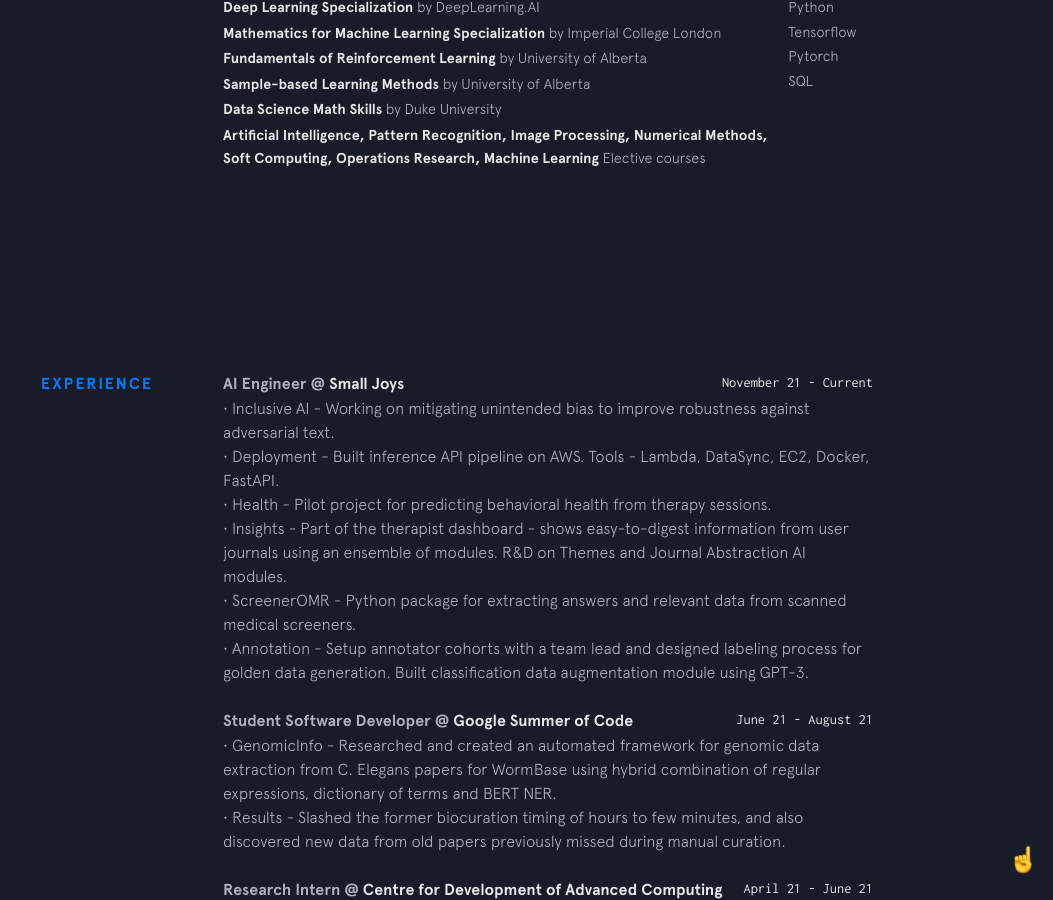
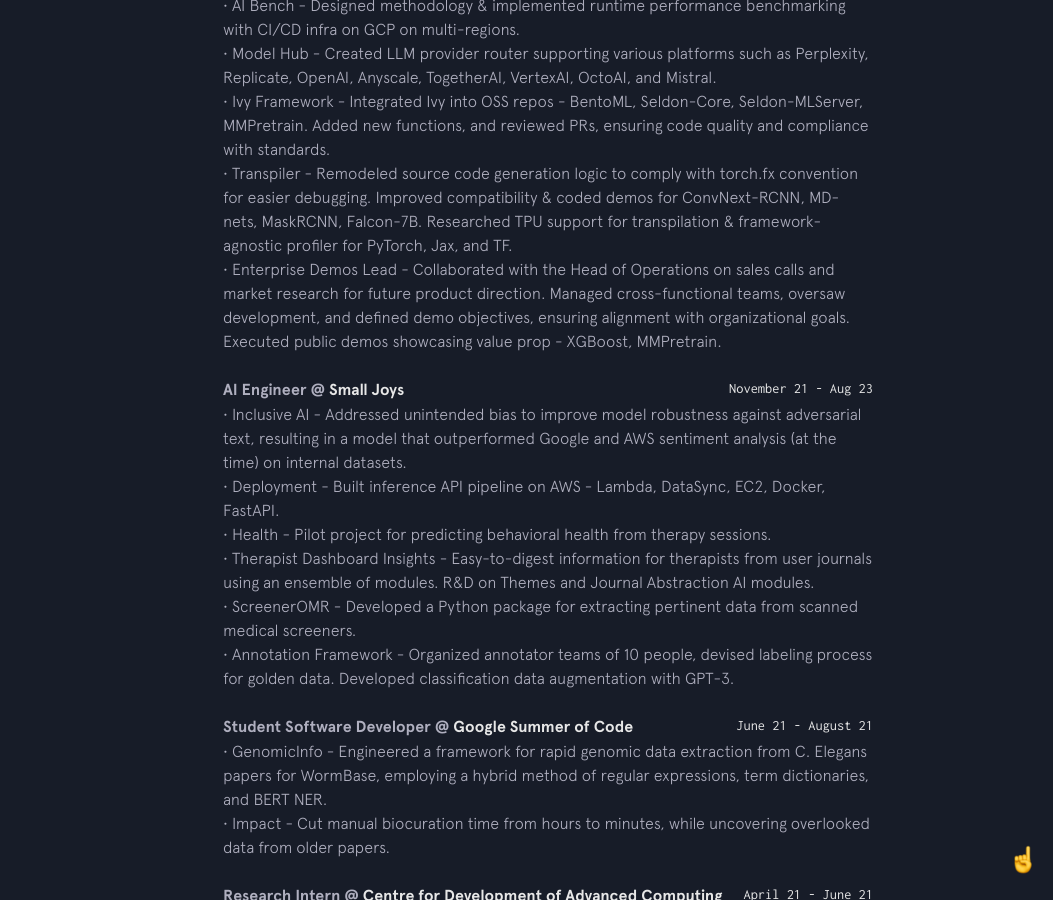
Before and after one commit to rishabgit/rishab.codes, a Jekyll site: the page built from index.html, in a window 1280 px wide and 900 px high, scrolled down 1355 px. Shown: the whole window, without its empty margins (227-1280 px from the left). Built offline with Jekyll 4.4.1, drawn with Linux system fonts in a browser that asks for light colours; nearby versions of some CDN libraries; some of the changed text lies outside the part shown.

Commit message:
adds unify exp

```diff
--- a/_data/experience.yml
+++ b/_data/experience.yml
@@ -1,32 +1,38 @@
+- company: Unify (YC W23)
+  url: https://unify.ai/
+  time: May 23 - Current
+  position: AI Engineer
+  description: • AI Bench - Designed methodology & implemented runtime performance benchmarking with CI/CD infra on GCP on multi-regions. <br> • Model Hub - Created LLM provider router supporting various platforms such as Perplexity, Replicate, OpenAI, Anyscale, TogetherAI, VertexAI, OctoAI, and Mistral. <br> • Ivy Framework - Integrated Ivy into OSS repos - BentoML, Seldon-Core, Seldon-MLServer, MMPretrain. Added new functions, and reviewed PRs, ensuring code quality and compliance with standards. <br> • Transpiler -  Remodeled source code generation logic to comply with torch.fx convention for easier debugging. Improved compatibility & coded demos for ConvNext-RCNN, MD-nets, MaskRCNN, Falcon-7B. Researched TPU support for transpilation & framework-agnostic profiler for PyTorch, Jax, and TF. <br> • Enterprise Demos Lead - Collaborated with the Head of Operations on sales calls and market research for future product direction. Managed cross-functional teams, oversaw development, and defined demo objectives, ensuring alignment with organizational goals. Executed public demos showcasing value prop - XGBoost, MMPretrain.
+
 - company: Small Joys
-  url: https://www.linkedin.com/company/smalljoys/
-  time: November 21 - Current
+  url: https://smalljoys.life/home
+  time: November 21 - Aug 23
   position: AI Engineer
-  description: • Inclusive AI - Working on mitigating unintended bias to improve robustness against adversarial text. <br> • Deployment - Built inference API pipeline on AWS. Tools - Lambda, DataSync, EC2, Docker, FastAPI. <br> • Health - Pilot project for predicting behavioral health from therapy sessions. <br> • Insights - Part of the therapist dashboard - shows easy-to-digest information from user journals using an ensemble of modules. R&D on Themes and Journal Abstraction AI modules. <br> • ScreenerOMR - Python package for extracting answers and relevant data from scanned medical screeners. <br> • Annotation - Setup annotator cohorts with a team lead and designed labeling process for golden data generation. Built classification data augmentation module using GPT-3.
+  description: • Inclusive AI - Addressed unintended bias to improve model robustness against adversarial text, resulting in a model that outperformed Google and AWS sentiment analysis (at the time) on internal datasets. <br> • Deployment - Built inference API pipeline on AWS - Lambda, DataSync, EC2, Docker, FastAPI. <br> • Health - Pilot project for predicting behavioral health from therapy sessions. <br> • Therapist Dashboard Insights -  Easy-to-digest information for therapists from user journals using an ensemble of modules. R&D on Themes and Journal Abstraction AI modules. <br> • ScreenerOMR - Developed a Python package for extracting pertinent data from scanned medical screeners. <br> • Annotation Framework - Organized annotator teams of 10 people, devised labeling process for golden data. Developed classification data augmentation with GPT-3.
 
 
 - company: Google Summer of Code
   url: https://summerofcode.withgoogle.com/projects/#4837497529434112
   time: June 21 - August 21
   position: Student Software Developer
-  description: • GenomicInfo - Researched and created an automated framework for genomic data extraction from C. Elegans papers for WormBase using hybrid combination of regular expressions, dictionary of terms and BERT NER. <br> • Results - Slashed the former biocuration timing of hours to few minutes, and also discovered new data from old papers previously missed during manual curation.
+  description: • GenomicInfo - Engineered a framework for rapid genomic data extraction from C. Elegans papers for WormBase, employing a hybrid method of regular expressions, term dictionaries, and BERT NER. <br> • Impact - Cut manual biocuration time from hours to minutes, while uncovering overlooked data from older papers.
 
 
 - company: Centre for Development of Advanced Computing
   url: https://www.cdac.in/
   time: April 21 - June 21
   position: Research Intern
-  description: • Masked Face Recognition - Worked with the image processing team on designing a mask compatible facial recognition system implemented for low-end devices using Python/TFLite.
+  description: • Masked Face Recognition - Collaborated with the image processing team to design a facial recognition system compatible with masks, tailored for low-end devices - TFLite.
 
 
 - company: Myraa Technologies
   url: https://www.myraatechnologies.com/
   time: September 20 - March 21
   position: ML Solutions Intern
-  description: • Object Detection - Crafted custom object detection model for wearable low-end devices using TFLite/Android Studio/Java. <br> • Exam Proctor - Designed an end-to-end online exam proctoring pipeline from scratch consisting of facial recognition and features tracking, and gadget detection. <br> • CAD Comparer - Programmed an engineering drawing comparison tool for universities. <br> • Other POCs - Car damage diagnosis system on low data, & explored usage of privacy-preserving DL with PySyft.
+  description: • Detection - Developed custom object detection for low-end wearable devices in manufacturing - TFLite, Android. <br> • e-Proctor - Built online exam e-proctor with facial recognition and features tracking, and gadget detection. <br> • CADAnalyzer - Programmed engineering drawing comparison tool for universities. <br> • Explorative POCs - Car damage diagnosis system on low data, & usage of privacy-preserving DL with PySyft.
 
 - company: Tata Steel
   url: https://www.tatasteel.com/
   time: August 20 - September 20
   position: Data Analyst Intern
-  description: • Analysis - Coded scripts to remove discrepancies in geographical data for the local dealers using mapping APIs.
+  description: • Analysis - Developed scripts to rectify discrepancies in geographical data for local dealers utilizing mapping APIs.
--- a/_includes/background.html
+++ b/_includes/background.html
@@ -3,11 +3,11 @@
   <div class="section__content">
     <p>
       I'm currently working at
-      <a class="underline-link" href="https://www.linkedin.com/company/smalljoys/" target="_blank">Small Joys</a> as a Data Scientist.
+      <a class="underline-link" href="https://unify.ai/" target="_blank">Unify</a> as a ML Engineer.
     </p>
 
     <p>
-      <strong>When I'm not in front of a computer screen</strong>, I'm probably exercising, trying to play random songs on my ukulele,
+      <strong>When I'm not in front of a computer screen</strong>, I'm probably pumping iron, cruising on my motorcycle,
       or staring at stray cats from the window.
     </p>
 
--- a/index.html
+++ b/index.html
@@ -6,9 +6,9 @@
   {% include switch.html %}
   {% include intro.html %}
   {% include background.html %}
-  {% include skills.html %}
   {% include experience.html %}
   {% include other-projects.html %}
+  {% include skills.html %}
   {% include footer.html %}
   {% include top-button.html %}
 </div>
```
